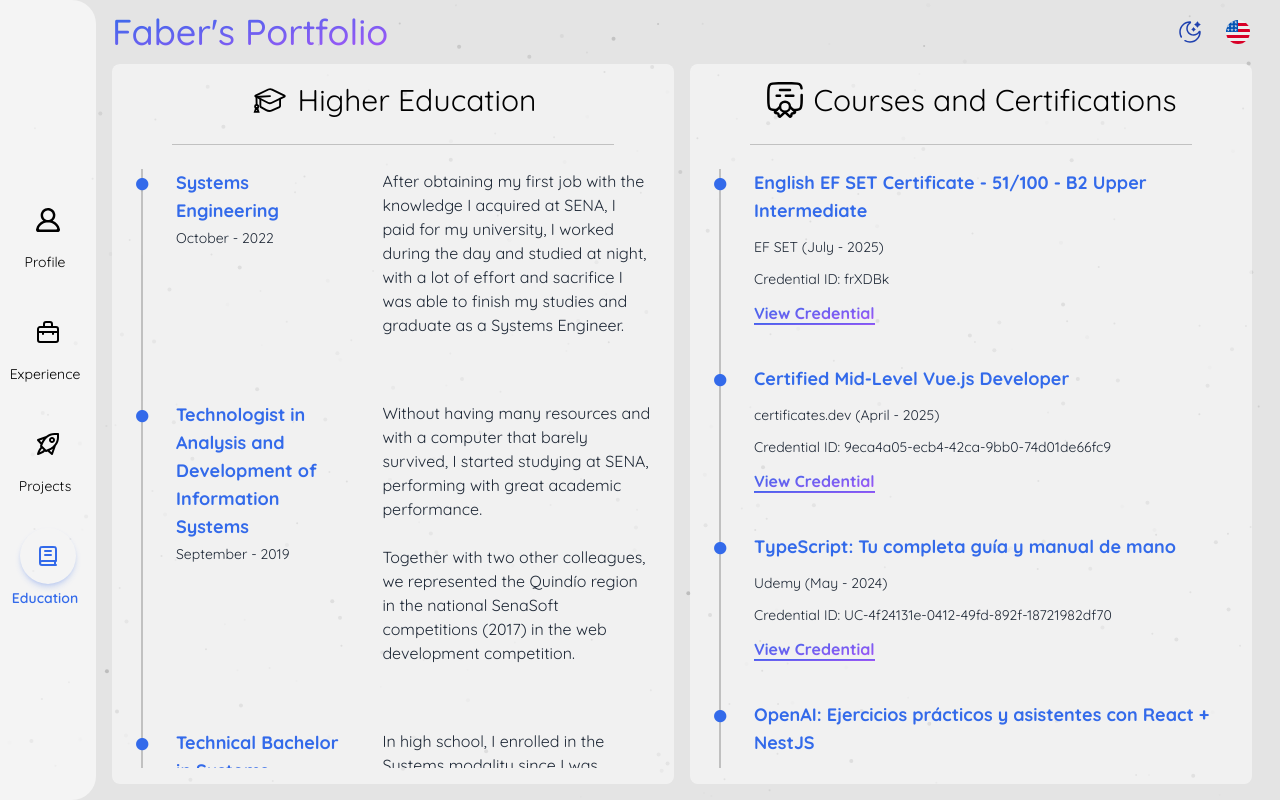
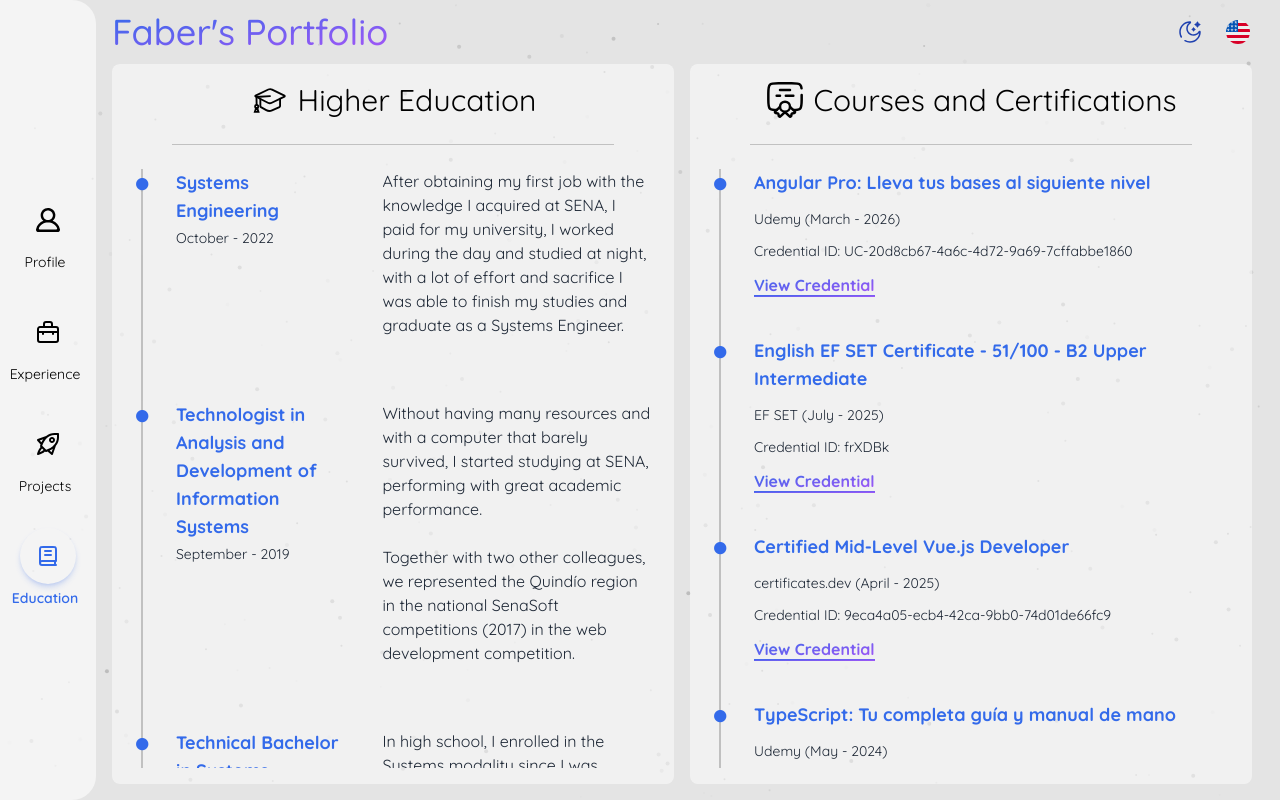
Before and after one commit to faber1999/portfolio_v2, a Vue app: page /education in a window 1280 px wide. Built offline with nearby package versions, Linux system fonts and the light colour scheme; what @inspira-ui/plugins would draw is missing.

Commit message:
feat: Add new certificates and updated profile description

```diff
--- a/src/langs/locals/en.json
+++ b/src/langs/locals/en.json
@@ -17,7 +17,7 @@
     "country": "País",
     "current-location": "Located: Armenia, Quindío, Colombia",
     "description-1": "I am a Systems Engineer with +{years} years of experience in software development, specialized in web application development.",
-    "description-2": "Passionate about frontend technologies like React and Vue, I constantly seek to optimize the user experience and deliver scalable solutions. My goal is to lead innovative projects that positively impact people's lives.",
+    "description-2": "Passionate about frontend technologies like React, Angular and Vue, I constantly seek to optimize the user experience and deliver scalable solutions. My goal is to lead innovative projects that positively impact people's lives.",
     "download-cv": "Download CV",
     "email": "Email",
     "english": "English",
--- a/src/langs/locals/es.json
+++ b/src/langs/locals/es.json
@@ -17,7 +17,7 @@
     "country": "País",
     "current-location": "Ubicado en: Armenia, Quindío, Colombia",
     "description-1": "Soy Ingeniero de Sistemas con +{years} años de experiencia en desarrollo de software, especializado en desarrollo de aplicaciones web.",
-    "description-2": "Apasionado por las tecnologías frontend como React y Vue, busco constantemente optimizar la experiencia del usuario y entregar soluciones escalables. Mi objetivo es liderar proyectos innovadores que impacten positivamente la vida de las personas.",
+    "description-2": "Apasionado por las tecnologías frontend como React, Angular y Vue, busco constantemente optimizar la experiencia del usuario y entregar soluciones escalables. Mi objetivo es liderar proyectos innovadores que impacten positivamente la vida de las personas.",
     "download-cv": "Descargar CV",
     "email": "Correo electrónico",
     "english": "Inglés",
--- a/src/views/education/EducationView.vue
+++ b/src/views/education/EducationView.vue
@@ -36,6 +36,15 @@ const educationItems = {
     component: CourseOrCertificate,
     items: [
       {
+        title: 'Angular Pro: Lleva tus bases al siguiente nivel',
+        month: 'months.march',
+        year: 2026,
+        platformName: 'Udemy',
+        credentialId: 'UC-20d8cb67-4a6c-4d72-9a69-7cffabbe1860',
+        certificationUrl:
+          'https://www.udemy.com/certificate/UC-20d8cb67-4a6c-4d72-9a69-7cffabbe1860/',
+      },
+      {
         title: 'English EF SET Certificate - 51/100 - B2 Upper Intermediate',
         month: 'months.july',
         year: 2025,
@@ -59,7 +68,7 @@ const educationItems = {
         platformName: 'Udemy',
         credentialId: 'UC-4f24131e-0412-49fd-892f-18721982df70',
         certificationUrl:
-          'https://udemy-certificate.s3.amazonaws.com/image/UC-4f24131e-0412-49fd-892f-18721982df70.jpg?v=1715661647000',
+          'https://www.udemy.com/certificate/UC-4f24131e-0412-49fd-892f-18721982df70/',
       },
       {
         title: 'OpenAI: Ejercicios prácticos y asistentes con React + NestJS',
@@ -68,16 +77,25 @@ const educationItems = {
         platformName: 'Udemy',
         credentialId: 'UC-8313f32c-06d5-4c3c-9bb6-03fbef462141',
         certificationUrl:
-          'https://udemy-certificate.s3.amazonaws.com/image/UC-8313f32c-06d5-4c3c-9bb6-03fbef462141.jpg?v=1716453768000',
+          'https://www.udemy.com/certificate/UC-8313f32c-06d5-4c3c-9bb6-03fbef462141/',
       },
       {
-        title: 'Curso: Zustand - Gestor de estado para React',
+        title: 'Zustand - Gestor de estado para React',
         month: 'months.april',
         year: 2024,
         platformName: 'Udemy',
         credentialId: 'UC-b7ac48ed-ba23-47d0-bc9a-ad6f88af4177',
         certificationUrl:
-          'https://udemy-certificate.s3.amazonaws.com/image/UC-b7ac48ed-ba23-47d0-bc9a-ad6f88af4177.jpg?v=1713852930000',
+          'https://www.udemy.com/certificate/UC-b7ac48ed-ba23-47d0-bc9a-ad6f88af4177/',
+      },
+      {
+        title: 'Angular - De cero a experto',
+        month: 'months.december',
+        year: 2021,
+        platformName: 'Udemy',
+        credentialId: 'UC-71b05ea6-0fb5-486a-819a-8503b1a75326',
+        certificationUrl:
+          'https://www.udemy.com/certificate/UC-71b05ea6-0fb5-486a-819a-8503b1a75326/',
       },
       {
         title: 'DevOps Essentials Professional Certificate (DEPC) - (Spanish)',
```
